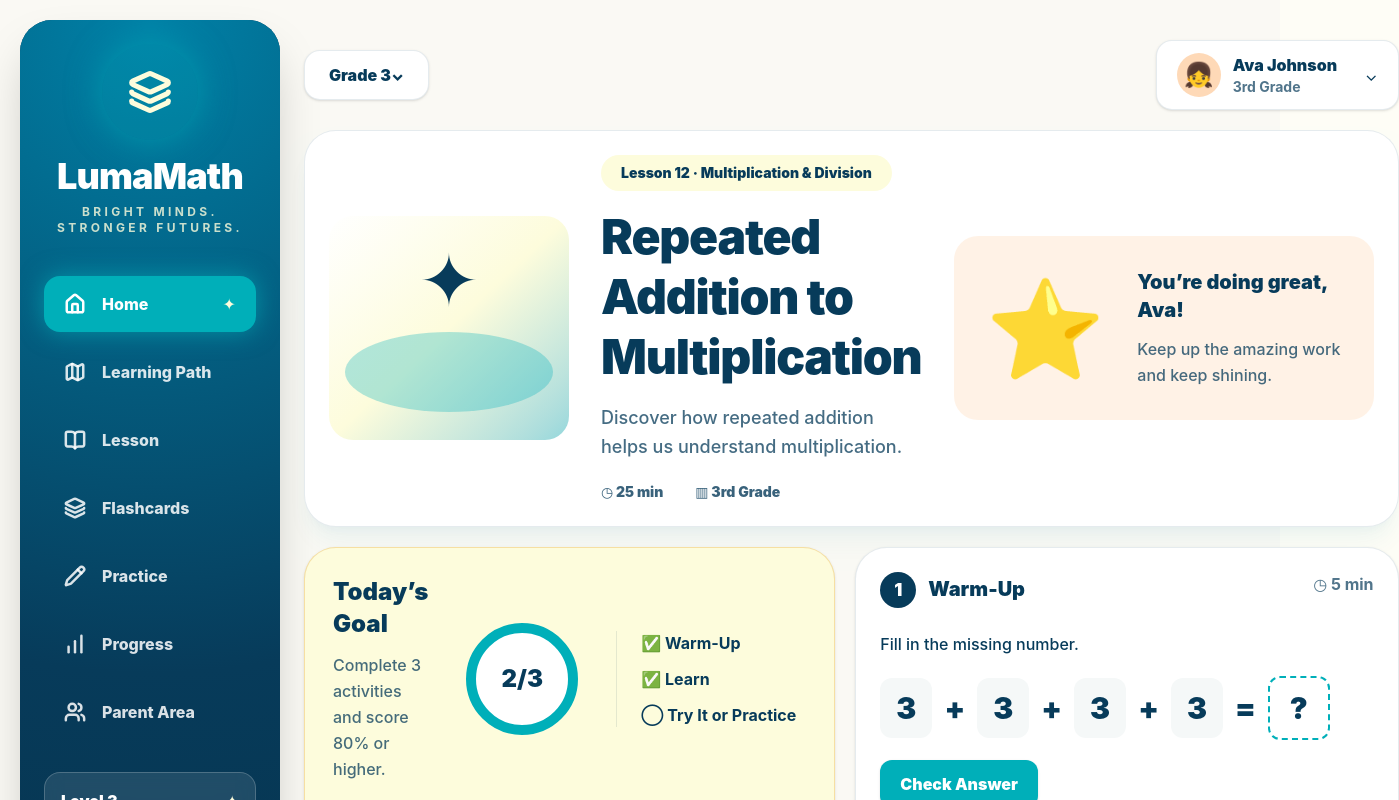
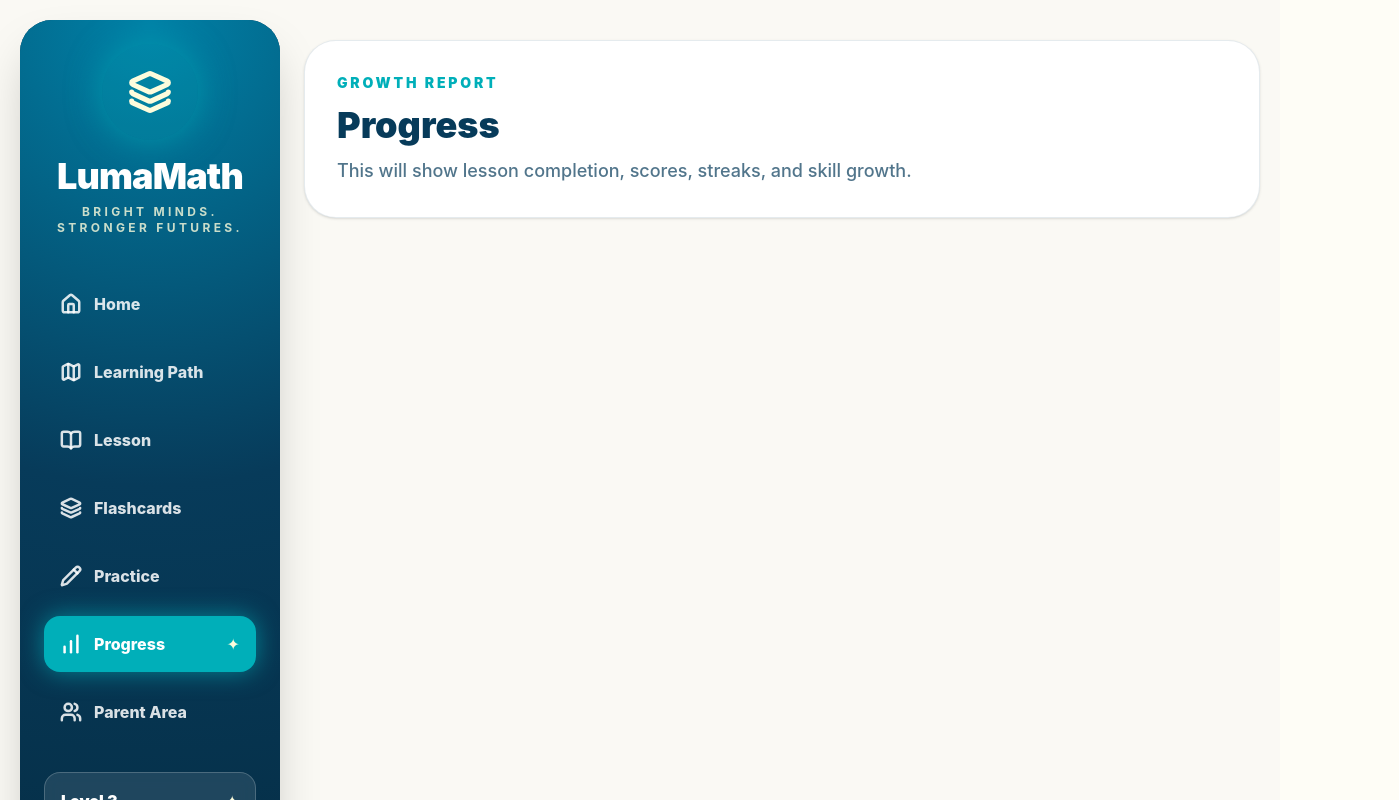
Before and after one commit to datsyukfliprw/luma_math, a React (Vite) app: page /progress in a window 1280 px wide. Shown: the top 800 px of the page, 1399 px wide, since content can reach past the window. Built offline with nearby package versions, Linux system fonts and the light colour scheme.

Commit message:
UI upgrades in week 1 - creating template for rest.

```diff
--- a/src/App.tsx
+++ b/src/App.tsx
@@ -1,12 +1,28 @@
+import { Routes, Route } from 'react-router-dom'
 import Sidebar from './components/layout/Sidebar'
+import FlashcardsScreen from './screens/FlashcardsScreen'
+import HomeScreen from './screens/HomeScreen'
+import LearningPathScreen from './screens/LearningPathScreen'
 import LessonScreen from './screens/LessonScreen'
+import ParentAreaScreen from './screens/ParentAreaScreen'
+import PracticeScreen from './screens/PracticeScreen'
+import ProgressScreen from './screens/ProgressScreen'
 
 function App() {
   return (
     <main className="min-h-screen bg-[#faf9f4] p-0 text-[#073B5A] lg:p-5">
       <div className="mx-auto flex min-h-screen max-w-[1500px] gap-6">
         <Sidebar />
-        <LessonScreen />
+
+        <Routes>
+          <Route path="/" element={<HomeScreen />} />
+          <Route path="/learning-path" element={<LearningPathScreen />} />
+          <Route path="/lesson" element={<LessonScreen />} />
+          <Route path="/flashcards" element={<FlashcardsScreen />} />
+          <Route path="/practice" element={<PracticeScreen />} />
+          <Route path="/progress" element={<ProgressScreen />} />
+          <Route path="/parent-area" element={<ParentAreaScreen />} />
+        </Routes>
       </div>
     </main>
   )
--- a/src/components/layout/Sidebar.tsx
+++ b/src/components/layout/Sidebar.tsx
@@ -8,15 +8,16 @@ import {
   Trophy,
   Users,
 } from 'lucide-react'
+import { NavLink } from 'react-router-dom'
 
 const navItems = [
-  { icon: House, label: 'Home', active: true },
-  { icon: Map, label: 'Learning Path' },
-  { icon: BookOpen, label: 'Lesson' },
-  { icon: Layers, label: 'Flashcards' },
-  { icon: Pencil, label: 'Practice' },
-  { icon: ChartNoAxesColumnIncreasing, label: 'Progress' },
-  { icon: Users, label: 'Parent Area' },
+  { icon: House, label: 'Home', to: '/' },
+  { icon: Map, label: 'Learning Path', to: '/learning-path' },
+  { icon: BookOpen, label: 'Lesson', to: '/lesson' },
+  { icon: Layers, label: 'Flashcards', to: '/flashcards' },
+  { icon: Pencil, label: 'Practice', to: '/practice' },
+  { icon: ChartNoAxesColumnIncreasing, label: 'Progress', to: '/progress' },
+  { icon: Users, label: 'Parent Area', to: '/parent-area' },
 ]
 
 function Sidebar() {
@@ -44,22 +45,27 @@ function Sidebar() {
             const Icon = item.icon
 
             return (
-              <button
+              <NavLink
                 key={item.label}
-                className={`flex w-full items-center gap-4 rounded-2xl px-5 py-4 text-left text-base font-extrabold transition ${
-                  item.active
-                    ? 'bg-[#00AFB9] text-white shadow-[0_0_24px_rgba(0,175,185,0.65)]'
-                    : 'text-white/85 hover:bg-white/10'
-                }`}
+                to={item.to}
+                className={({ isActive }) =>
+                  `flex w-full items-center gap-3 rounded-2xl px-4 py-4 text-left text-base font-extrabold transition ${
+                    isActive
+                      ? 'bg-[#00AFB9] text-white shadow-[0_0_24px_rgba(0,175,185,0.65)]'
+                      : 'text-white/85 hover:bg-white/10'
+                  }`
+                }
               >
-                <Icon size={22} strokeWidth={2.7} />
-
-                <span>{item.label}</span>
-
-                {item.active && (
-                  <span className="ml-auto text-[#FDFCDC]">✦</span>
+                {({ isActive }) => (
+                  <>
+                    <Icon size={22} strokeWidth={2.7} />
+                    <span>{item.label}</span>
+                    {isActive && (
+                      <span className="ml-auto text-[#FDFCDC]">✦</span>
+                    )}
+                  </>
                 )}
-              </button>
+              </NavLink>
             )
           })}
         </nav>
@@ -87,10 +93,7 @@ function Sidebar() {
 
             <div>
               <p className="font-black">Keep going!</p>
-
-              <p className="text-sm text-white/80">
-                You’re on a 7-day streak!
-              </p>
+              <p className="text-sm text-white/80">You’re on a 7-day streak!</p>
             </div>
           </div>
         </div>
--- /dev/null
+++ b/src/components/ui/PlaceholderScreen.tsx
@@ -0,0 +1,29 @@
+type PlaceholderScreenProps = {
+  eyebrow: string
+  title: string
+  description: string
+}
+
+function PlaceholderScreen({
+  eyebrow,
+  title,
+  description,
+}: PlaceholderScreenProps) {
+  return (
+    <section className="flex-1 px-4 py-5 lg:px-0">
+      <div className="rounded-[2rem] border border-[#073B5A]/10 bg-white p-8 shadow-sm">
+        <p className="text-sm font-black uppercase tracking-[0.2em] text-[#00AFB9]">
+          {eyebrow}
+        </p>
+
+        <h1 className="mt-3 text-4xl font-black">{title}</h1>
+
+        <p className="mt-3 text-lg font-medium text-[#073B5A]/70">
+          {description}
+        </p>
+      </div>
+    </section>
+  )
+}
+
+export default PlaceholderScreen
--- /dev/null
+++ b/src/screens/FlashcardsScreen.tsx
@@ -0,0 +1,13 @@
+import PlaceholderScreen from '../components/ui/PlaceholderScreen'
+
+function FlashcardsScreen() {
+  return (
+    <PlaceholderScreen
+      eyebrow="Quick review"
+      title="Flashcards"
+      description="This will become the fast warm-up practice area."
+    />
+  )
+}
+
+export default FlashcardsScreen
--- /dev/null
+++ b/src/screens/HomeScreen.tsx
@@ -0,0 +1,13 @@
+import PlaceholderScreen from '../components/ui/PlaceholderScreen'
+
+function HomeScreen() {
+  return (
+    <PlaceholderScreen
+      eyebrow="Welcome back"
+      title="Home"
+      description="This will become the student dashboard."
+    />
+  )
+}
+
+export default HomeScreen
--- /dev/null
+++ b/src/screens/LearningPathScreen.tsx
@@ -0,0 +1,13 @@
+import PlaceholderScreen from '../components/ui/PlaceholderScreen'
+
+function LearningPathScreen() {
+  return (
+    <PlaceholderScreen
+      eyebrow="Your journey"
+      title="Learning Path"
+      description="This will show units, weeks, lessons, and completion progress."
+    />
+  )
+}
+
+export default LearningPathScreen
--- /dev/null
+++ b/src/screens/ParentAreaScreen.tsx
@@ -0,0 +1,13 @@
+import PlaceholderScreen from '../components/ui/PlaceholderScreen'
+
+function ParentAreaScreen() {
+  return (
+    <PlaceholderScreen
+      eyebrow="Parent tools"
+      title="Parent Area"
+      description="This will show student settings, curriculum controls, and progress summaries."
+    />
+  )
+}
+
+export default ParentAreaScreen
--- /dev/null
+++ b/src/screens/PracticeScreen.tsx
@@ -0,0 +1,13 @@
+import PlaceholderScreen from '../components/ui/PlaceholderScreen'
+
+function PracticeScreen() {
+  return (
+    <PlaceholderScreen
+      eyebrow="Practice time"
+      title="Practice"
+      description="This will become the interactive problem-solving screen."
+    />
+  )
+}
+
+export default PracticeScreen
--- /dev/null
+++ b/src/screens/ProgressScreen.tsx
@@ -0,0 +1,13 @@
+import PlaceholderScreen from '../components/ui/PlaceholderScreen'
+
+function ProgressScreen() {
+  return (
+    <PlaceholderScreen
+      eyebrow="Growth report"
+      title="Progress"
+      description="This will show lesson completion, scores, streaks, and skill growth."
+    />
+  )
+}
+
+export default ProgressScreen
```
